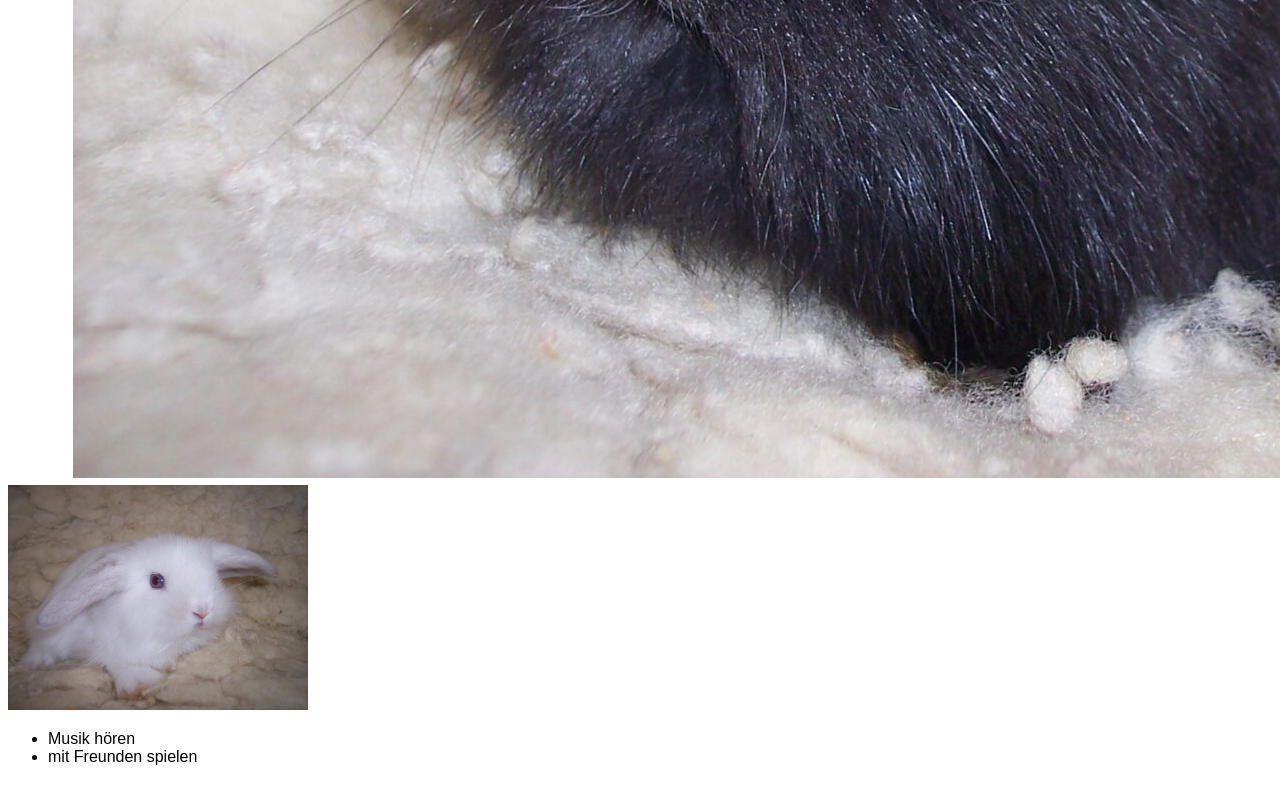
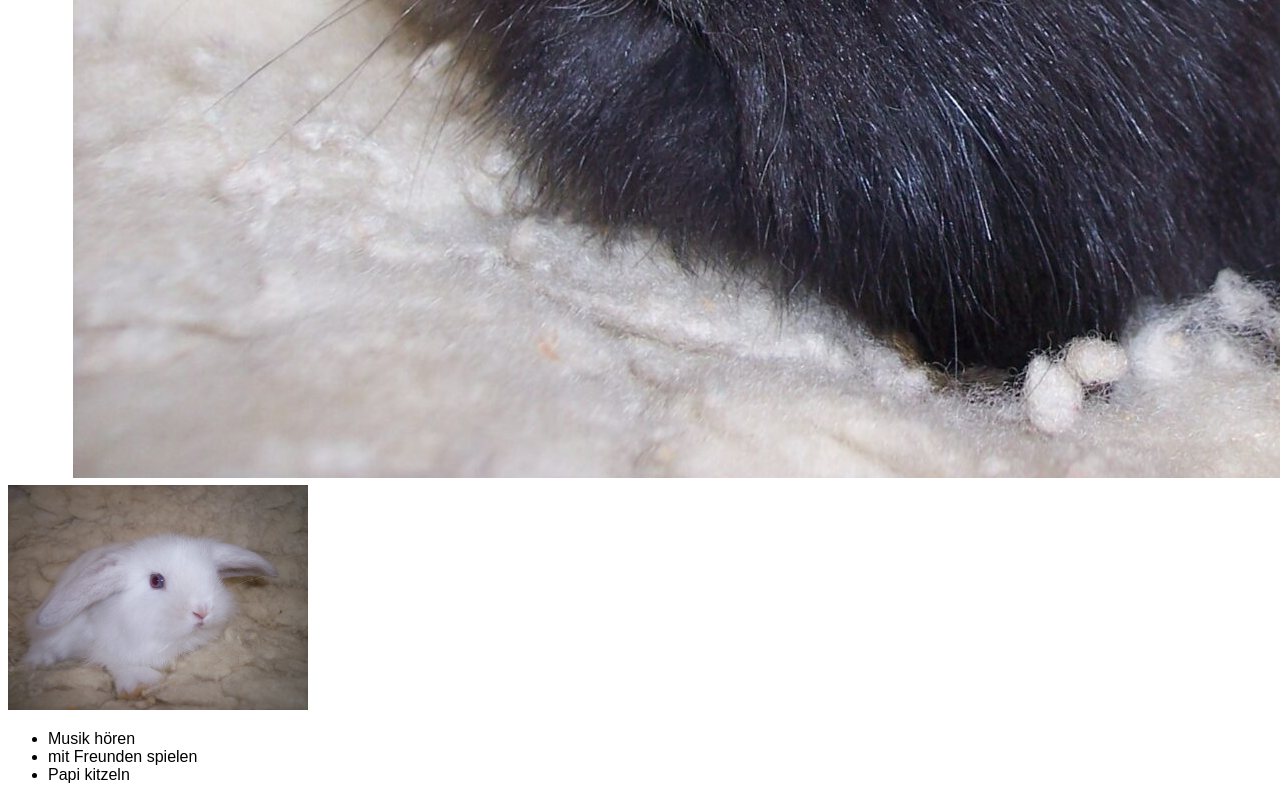
Before and after one commit to elinahut3d/elinahut3d.github.io, a plain HTML site: page index.html in a window 1280 px wide. Shown: the part 3582-4382 px from the top of the page. Drawn offline with Linux system fonts and the light colour scheme.

Commit message:
Update index.html

```diff
--- a/index.html
+++ b/index.html
@@ -28,7 +28,6 @@
 
 	<h1> Meine Haustiere sind</h1>
   <table>
-
     <tr><td>Flinga</td><td><img src="Flinga.jpg"></td></tr>
     <tr><td>Brownie</td><td><img src="Brownie.jpg"></td></tr>
   </table>
@@ -36,6 +35,7 @@
       <ul>
         <li>Musik hören</li>
         <li>mit Freunden spielen</li>
+	<li>Papi kitzeln</li>
     </ul>
 
 </body>
```
